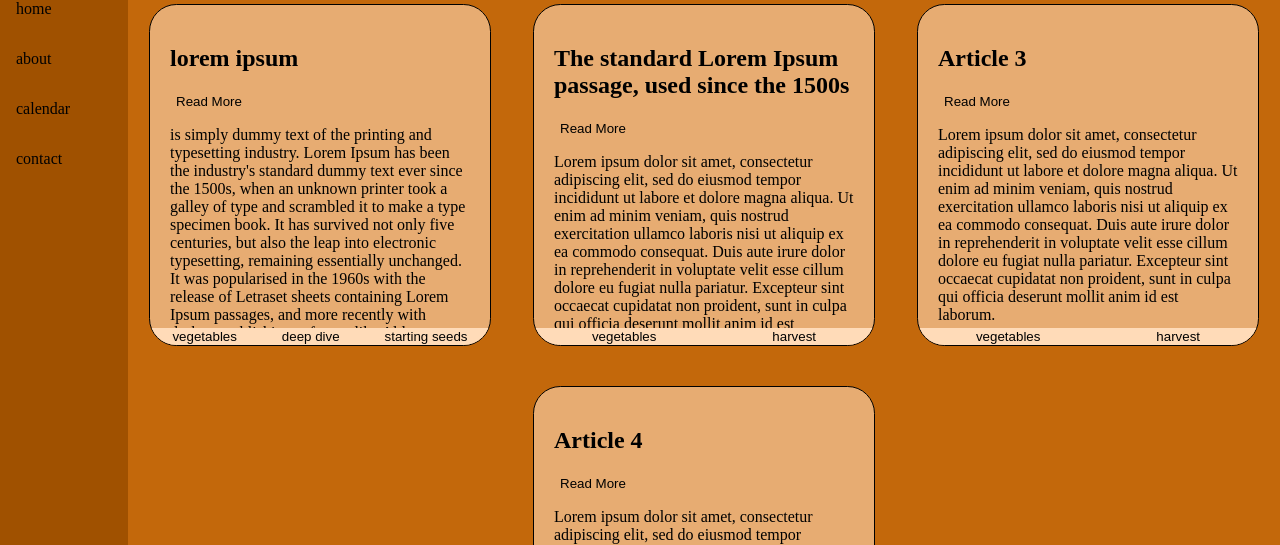
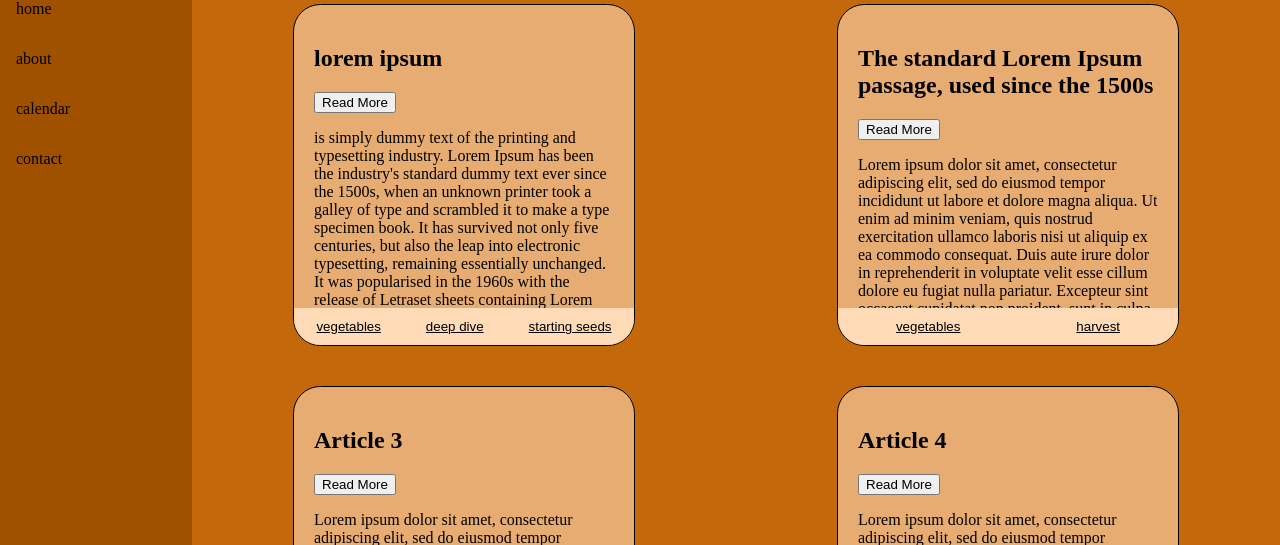
Before and after one commit to sak7az/garden-blog, a React (Create React App) app: page / in a window 1280 px wide. Shown: the part 176-721 px from the top of the page. Built offline with nearby package versions, Linux system fonts and the light colour scheme.

Commit message:
finished styling tags and expanded sidebar for Filter

```diff
--- a/src/ArticleCard/ArticleCard.css
+++ b/src/ArticleCard/ArticleCard.css
@@ -26,9 +26,11 @@
     display: inline;
 }
 
-button {
+.tag {
     background: none;
     border: none;
     cursor: pointer;
     outline: none;
+    text-decoration: underline;
+    margin: 10px;
 }
--- a/src/ArticleCard/Tag.js
+++ b/src/ArticleCard/Tag.js
@@ -12,7 +12,10 @@ class Tag extends React.Component{
 
     render(){
         return (
-            <button onClick={this.handleClick}>{this.props.tag}</button>
+            <button
+            className="tag"
+            onClick={this.handleClick}>
+                {this.props.tag}</button>
         )
     }
 }
--- a/src/Menu/SideBar.css
+++ b/src/Menu/SideBar.css
@@ -5,7 +5,7 @@
     background-color: #A05100;
     color: black;
     height: 80vh;
-    width: 10vw;
+    width: 15vw;
     text-align: left;
 }
 
```
Also changed, not shown: 1 other file (tests, documents, lock files or other folders).
